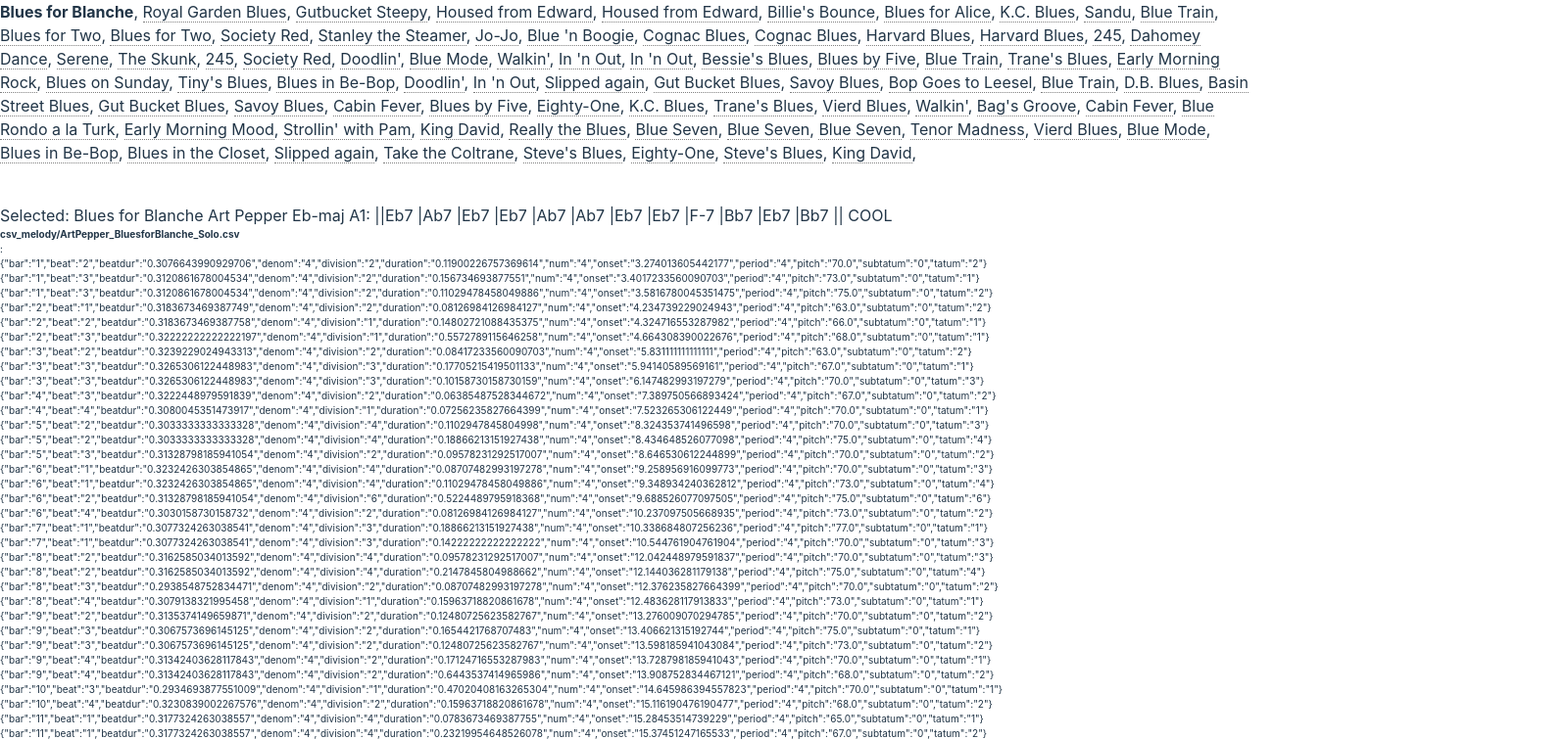
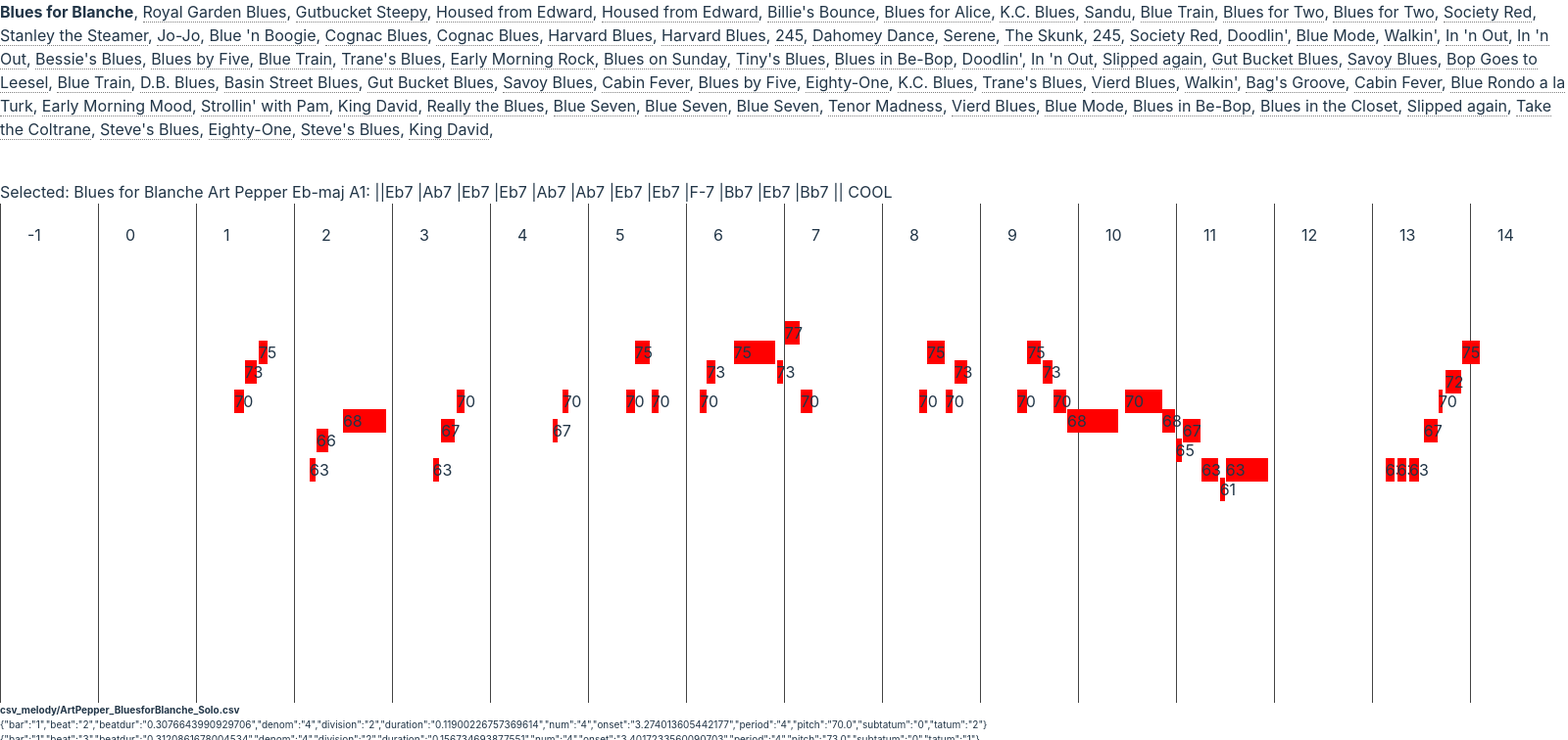
Before and after one commit to vpavlenko/12, a React (Vite) app: page / in a window 1280 px wide. Shown: the top 756 px of the page at 98% size, 1600 px wide, since content can reach past the window. Built offline with nearby package versions, Linux system fonts and the light colour scheme.

Commit message:
Draw 12 bars and display notes as red rectangles

```diff
--- a/package.json
+++ b/package.json
@@ -13,7 +13,8 @@
   "dependencies": {
     "papaparse": "^5.4.1",
     "react": "^18.2.0",
-    "react-dom": "^18.2.0"
+    "react-dom": "^18.2.0",
+    "styled-components": "^6.1.8"
   },
   "devDependencies": {
     "@types/papaparse": "^5.3.14",
--- a/src/App.tsx
+++ b/src/App.tsx
@@ -1,7 +1,38 @@
 import { useEffect, useState } from "react";
+import styled from "styled-components";
 import "./App.css";
 import data from "../data/wjd_maj_blues.json";
 import Papa from "papaparse";
+
+const VerticalBar = styled.div`
+  width: 1px;
+  height: 100%;
+  position: absolute;
+  top: 0;
+  pointer-events: none;
+`;
+
+// const Cursor = styled(VerticalBar)`
+//   background-color: orange;
+//   pointer-events: none;
+// `;
+
+const MeasureBar = styled(VerticalBar)`
+  background-color: #444;
+`;
+
+// const BeatBar = styled(VerticalBar)`
+//   border-left: 1px dashed #262626;
+// `;
+
+const BEAT_WIDTH = 25;
+const MEASURE_WIDTH = BEAT_WIDTH * 4;
+const NOTE_HEIGHT = 10;
+
+const MIN_PITCH = 40;
+const MAX_PITCH = 90;
+
+const MEASURES = [-1, 0, 1, 2, 3, 4, 5, 6, 7, 8, 9, 10, 11, 12, 13, 14];
 
 type JazzSolo = {
   melid: number;
@@ -28,19 +59,82 @@
   genre: string;
 };
 
+type MelodyItem = {
+  onset: string;
+  duration: string;
+  pitch: string;
+};
+
+type BeatsItem = {
+  bar: string;
+  beat: string;
+  onset: string;
+};
+
+type Note = {
+  onset: number;
+  duration: number;
+  pitch: number;
+};
+
+const Measure: React.FC<{ number: number; left: number }> = ({
+  number,
+  left,
+}) => (
+  <>
+    <MeasureBar style={{ left }} />
+    <div style={{ position: "absolute", left: left + 28, top: 20 }}>
+      {number}
+    </div>
+  </>
+);
+
+const TonalGrid: React.FC<{ choruses: Note[] }> = ({ choruses }) => {
+  return (
+    <div
+      style={{
+        position: "relative",
+        width: MEASURES.length * MEASURE_WIDTH,
+        height: (MAX_PITCH - MIN_PITCH + 1) * NOTE_HEIGHT,
+      }}
+    >
+      {MEASURES.map((number, index) => (
+        <Measure number={number} left={index * MEASURE_WIDTH} />
+      ))}
+      {choruses.map(({ pitch, onset, duration }) => (
+        <div
+          style={{
+            position: "absolute",
+            width: duration * MEASURE_WIDTH,
+            top: (MAX_PITCH - pitch - 1) * NOTE_HEIGHT,
+            left: onset * MEASURE_WIDTH,
+            backgroundColor: "red",
+          }}
+        >
+          {pitch}
+        </div>
+      ))}
+    </div>
+  );
+};
+
 const makeFileName = ({ title, performer }: JazzSolo) =>
   performer.replace(/ /g, "") + "_" + title.replace(/ /g, "") + "_Solo.csv";
 
-const CsvLoader: React.FC<{ filePath: string }> = ({ filePath }) => {
-  const [data, setData] = useState<Array<any>>([]);
+const CsvLoader: React.FC<{
+  filePath: string;
+  setData: (data: any) => void;
+}> = ({ filePath, setData }) => {
+  const [data, innerSetData] = useState<Array<any>>([]);
 
   useEffect(() => {
     fetch(filePath)
       .then((response) => response.text())
       .then((csvText) => {
         Papa.parse(csvText, {
-          complete: (result) => {
-            setData(result.data);
+          complete: ({ data }) => {
+            innerSetData(data);
+            setData(data);
           },
           header: true,
         });
@@ -53,7 +147,6 @@
       <div>
         <b>{filePath}</b>
       </div>
-      :{" "}
       {data.map((line) => (
         <div>{JSON.stringify(line)}</div>
       ))}
@@ -63,8 +156,48 @@
 
 const solos: JazzSolo[] = data;
 
+const dataToChoruses = (
+  melodyData: MelodyItem[],
+  beatsData: BeatsItem[]
+): Note[] => {
+  const barOnsets: { [key: number]: number } = {};
+  beatsData.forEach(({ bar, beat, onset }) => {
+    if (beat == "1") {
+      barOnsets[parseInt(bar, 10)] = parseFloat(onset);
+    }
+  });
+  const mapToRelativeTime = (absoluteTime: number) => {
+    for (let i = -1; i <= 14; ++i) {
+      if (absoluteTime < barOnsets[i]) {
+        return (
+          i +
+          (absoluteTime - barOnsets[i - 1]) / (barOnsets[i] - barOnsets[i - 1])
+        );
+      }
+    }
+    return -10;
+  };
+  return melodyData.map(({ duration, onset, pitch }) => ({
+    duration:
+      mapToRelativeTime(parseFloat(onset) + parseFloat(duration)) -
+      mapToRelativeTime(parseFloat(onset)),
+    onset: mapToRelativeTime(parseFloat(onset)),
+    pitch: parseFloat(pitch),
+  }));
+};
+
 function App() {
   const [selectedSolo, setSelectedSolo] = useState(0);
+  const [melodyData, setMelodyData] = useState<MelodyItem[]>([]);
+  const [beatsData, setBeatsData] = useState<BeatsItem[]>([]);
+
+  const [choruses, setChoruses] = useState<Note[]>([]);
+
+  useEffect(
+    () => setChoruses(dataToChoruses(melodyData, beatsData)),
+    [melodyData, beatsData]
+  );
+
   return (
     <>
       <div>
@@ -89,8 +222,15 @@
         {solos[selectedSolo].key} {solos[selectedSolo].chord_changes}{" "}
         {solos[selectedSolo].style}
       </div>
-      <CsvLoader filePath={`csv_melody/${makeFileName(solos[selectedSolo])}`} />
-      <CsvLoader filePath={`csv_beats/${makeFileName(solos[selectedSolo])}`} />
+      <TonalGrid choruses={choruses} />
+      <CsvLoader
+        filePath={`csv_melody/${makeFileName(solos[selectedSolo])}`}
+        setData={setMelodyData}
+      />
+      <CsvLoader
+        filePath={`csv_beats/${makeFileName(solos[selectedSolo])}`}
+        setData={setBeatsData}
+      />
     </>
   );
 }
```
Also changed, not shown: 1 other file (tests, documents, lock files or other folders).
